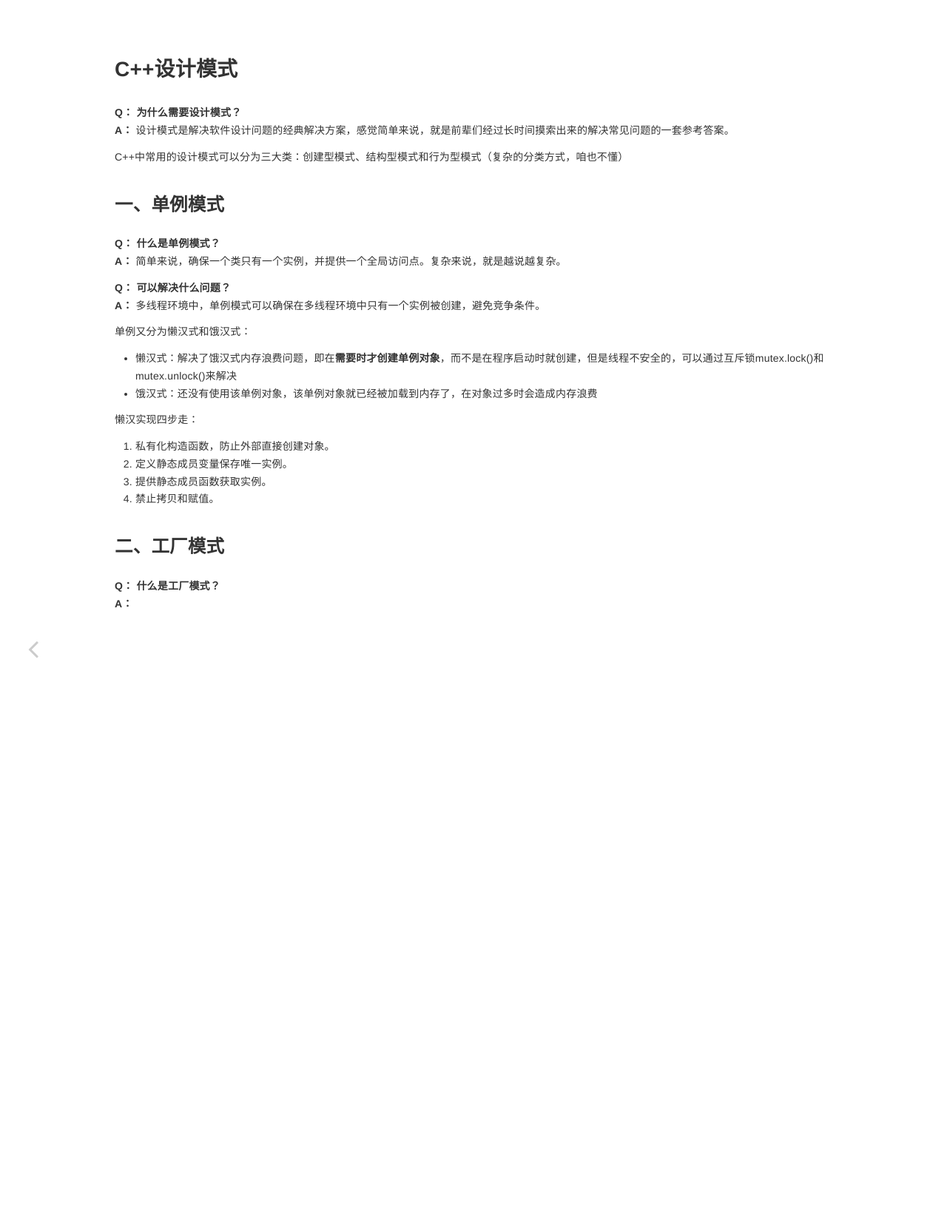
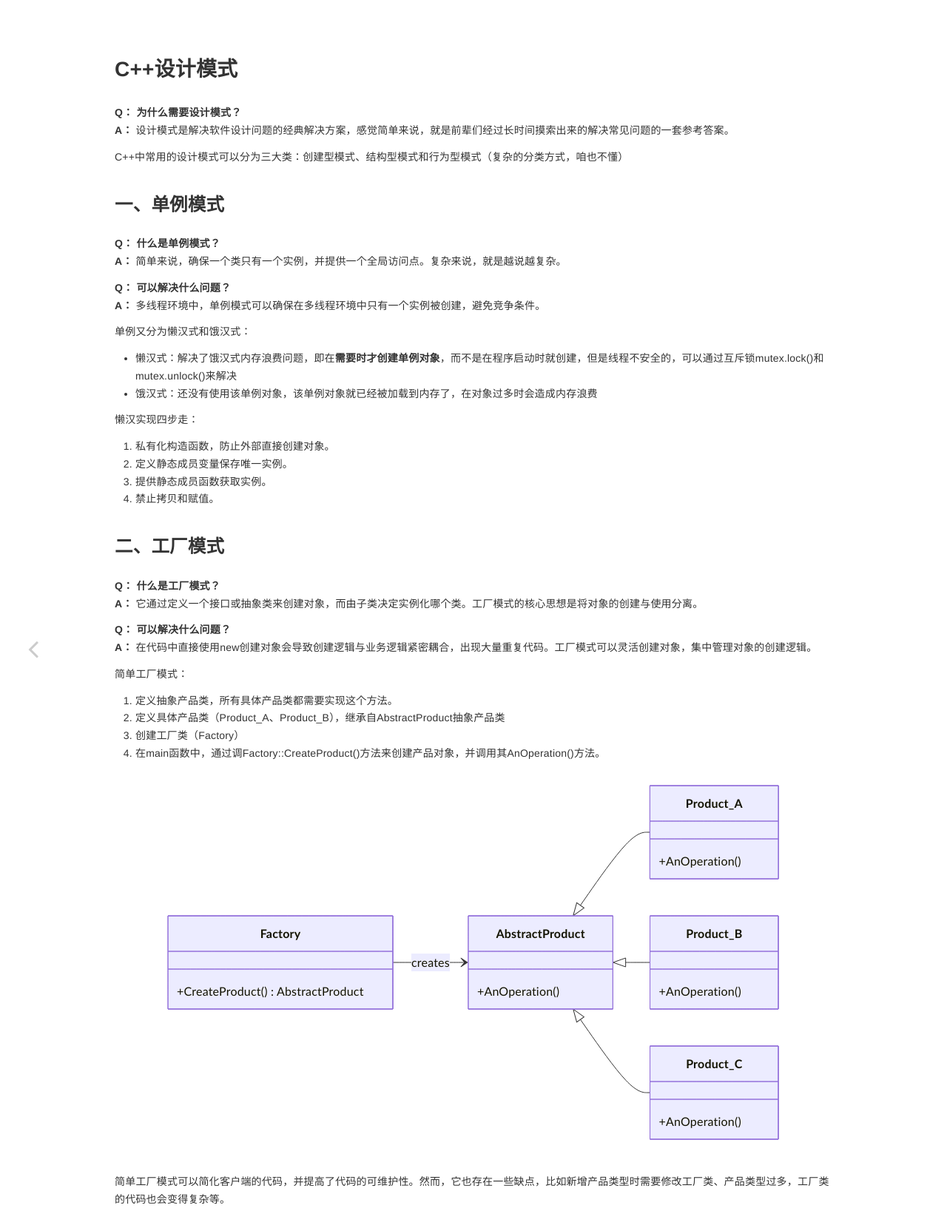
Before and after one commit to YooyoJin/yooyojin.github.io, a Jekyll site: the page built from _posts/2025-03-18-c++_design_patterns.md, in a window 1280 px wide. Shown: the whole page at 74% size. Built offline with Jekyll 4.4.1, drawn with Linux system fonts in a browser that asks for light colours.

Commit message:
<feature> 新增部分内容

````diff
--- a/_posts/2025-03-18-c++_design_patterns.md
+++ b/_posts/2025-03-18-c++_design_patterns.md
@@ -35,4 +35,39 @@ C++中常用的设计模式可以分为三大类：创建型模式、结构型
 ## 二、工厂模式
 
 **Q： 什么是工厂模式？**<br>
-**A：**
+**A：** 它通过定义一个接口或抽象类来创建对象，而由子类决定实例化哪个类。工厂模式的核心思想是将对象的创建与使用分离。
+
+**Q： 可以解决什么问题？**<br>
+**A：** 在代码中直接使用new创建对象会导致创建逻辑与业务逻辑紧密耦合，出现大量重复代码。工厂模式可以灵活创建对象，集中管理对象的创建逻辑。
+
+简单工厂模式：
+1. 定义抽象产品类，所有具体产品类都需要实现这个方法。
+1. 定义具体产品类（Product_A、Product_B），继承自AbstractProduct抽象产品类
+1. 创建工厂类（Factory）
+1. 在main函数中，通过调Factory::CreateProduct()方法来创建产品对象，并调用其AnOperation()方法。
+
+```mermaid
+classDiagram
+direction LR
+    class Factory {
+        +CreateProduct() AbstractProduct
+    }
+    class AbstractProduct {
+        +AnOperation()
+    }
+    class Product_A {
+        +AnOperation()
+    }
+    class Product_B {
+        +AnOperation()
+    }
+    class Product_C {
+        +AnOperation()
+    }
+    Factory --> AbstractProduct : creates
+    AbstractProduct <|-- Product_A
+    AbstractProduct <|-- Product_B
+    AbstractProduct <|-- Product_C
+```
+
+简单工厂模式可以简化客户端的代码，并提高了代码的可维护性。然而，它也存在一些缺点，比如新增产品类型时需要修改工厂类、产品类型过多，工厂类的代码也会变得复杂等。
````
Also changed, not shown: _posts/2024-11-04-ut.md (+1 -1 lines).
